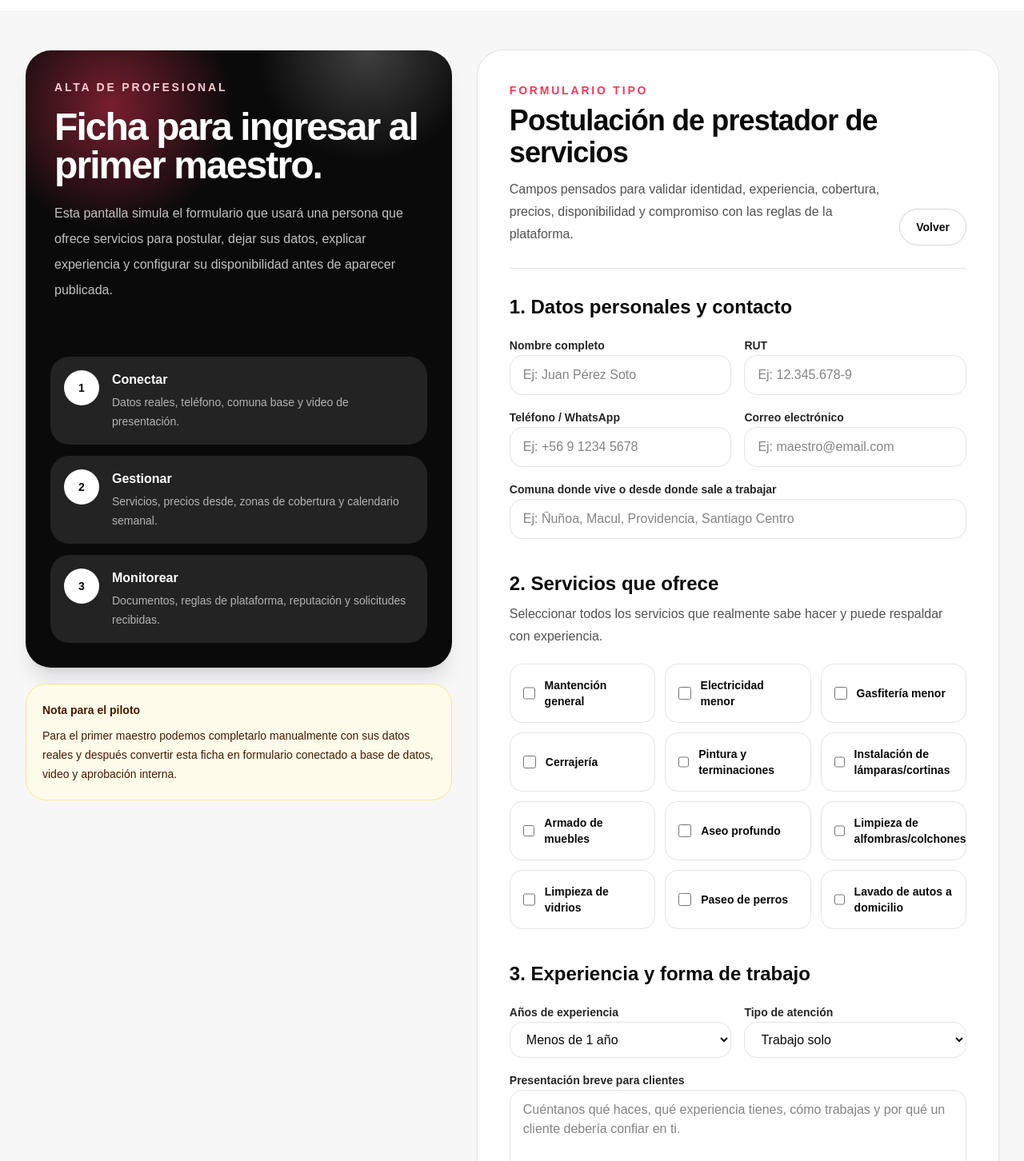
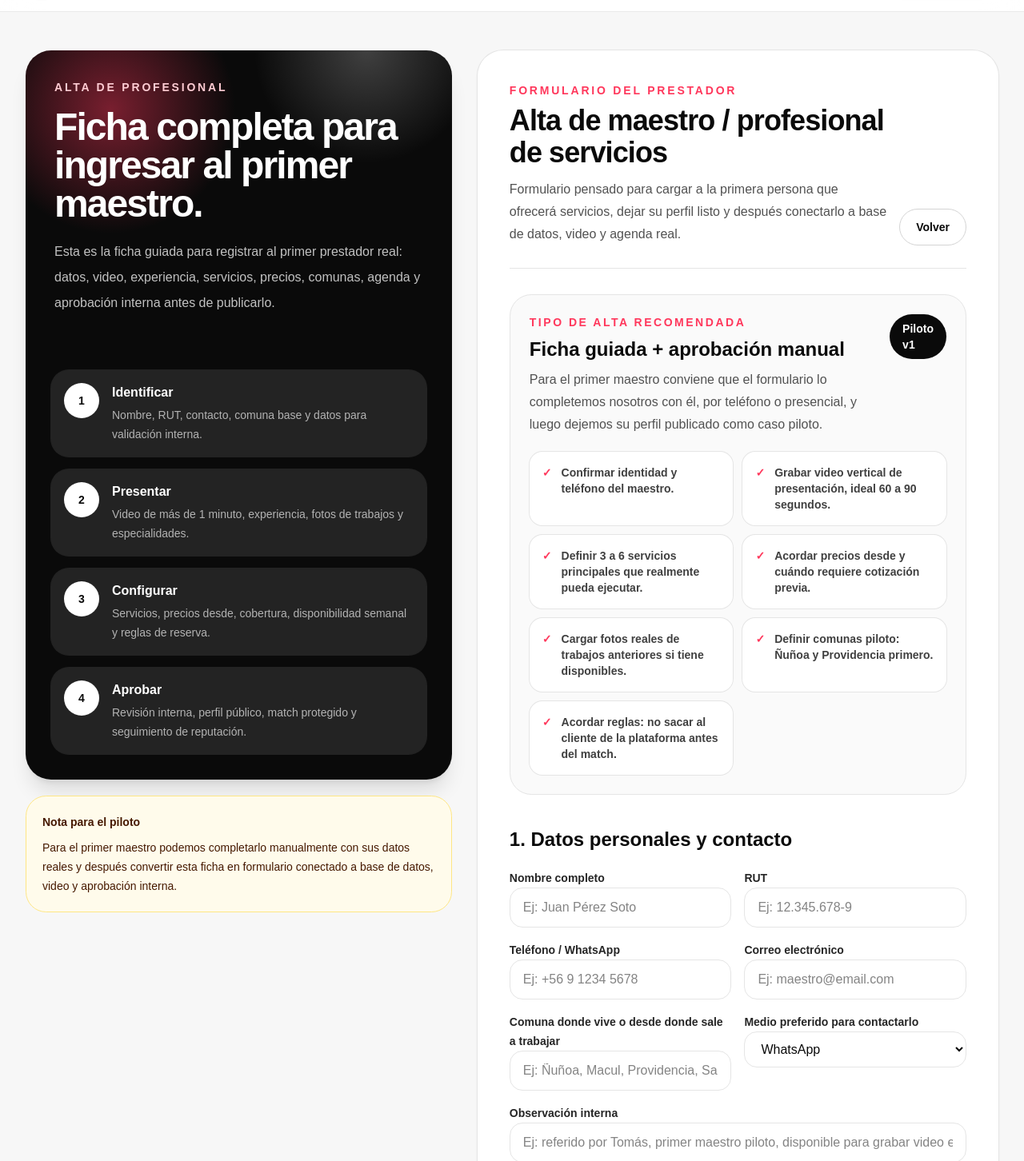
Before and after one commit to tomascastilloe-ship-it/servicios-cl-prototype, a Next.js app: page /profesionales/postular in a window 1280 px wide. Shown: the part 58-1510 px from the top of the page at 80% size. Built offline with nearby package versions, Linux system fonts and the light colour scheme.

Commit message:
feat: improve provider onboarding form

```diff
--- a/src/app/profesionales/postular/page.tsx
+++ b/src/app/profesionales/postular/page.tsx
@@ -2,7 +2,7 @@ import Link from "next/link";
 import { SiteHeader } from "@/components/SiteHeader";
 
 const serviceOptions = [
-  "Mantención general",
+  "Maestro multifunción / mantención general",
   "Electricidad menor",
   "Gasfitería menor",
   "Cerrajería",
@@ -14,6 +14,7 @@ const serviceOptions = [
   "Limpieza de vidrios",
   "Paseo de perros",
   "Lavado de autos a domicilio",
+  "Otros servicios a domicilio",
 ];
 
 const availabilityBlocks = [
@@ -33,17 +34,39 @@ const availabilityBlocks = [
 
 const onboardingSteps = [
   {
-    title: "Conectar",
-    description: "Datos reales, teléfono, comuna base y video de presentación.",
+    title: "Identificar",
+    description: "Nombre, RUT, contacto, comuna base y datos para validación interna.",
   },
   {
-    title: "Gestionar",
-    description: "Servicios, precios desde, zonas de cobertura y calendario semanal.",
+    title: "Presentar",
+    description: "Video de más de 1 minuto, experiencia, fotos de trabajos y especialidades.",
   },
   {
-    title: "Monitorear",
-    description: "Documentos, reglas de plataforma, reputación y solicitudes recibidas.",
+    title: "Configurar",
+    description: "Servicios, precios desde, cobertura, disponibilidad semanal y reglas de reserva.",
   },
+  {
+    title: "Aprobar",
+    description: "Revisión interna, perfil público, match protegido y seguimiento de reputación.",
+  },
+];
+
+const pilotChecklist = [
+  "Confirmar identidad y teléfono del maestro.",
+  "Grabar video vertical de presentación, ideal 60 a 90 segundos.",
+  "Definir 3 a 6 servicios principales que realmente pueda ejecutar.",
+  "Acordar precios desde y cuándo requiere cotización previa.",
+  "Cargar fotos reales de trabajos anteriores si tiene disponibles.",
+  "Definir comunas piloto: Ñuñoa y Providencia primero.",
+  "Acordar reglas: no sacar al cliente de la plataforma antes del match.",
+];
+
+const videoScript = [
+  "Hola, soy [nombre] y trabajo en [servicios principales].",
+  "Tengo [años] de experiencia haciendo trabajos en casas y departamentos.",
+  "Puedo ayudar en [3 ejemplos concretos de trabajos].",
+  "Trabajo principalmente en [comunas] y mi disponibilidad habitual es [días/horarios].",
+  "Mi forma de trabajo es clara: reviso el problema, explico el valor y coordino por la plataforma.",
 ];
 
 function FieldLabel({ children }: { children: React.ReactNode }) {
@@ -64,10 +87,10 @@ export default function ProfessionalApplicationPage() {
                   Alta de profesional
                 </p>
                 <h1 className="mt-4 text-4xl font-black tracking-[-0.04em] sm:text-5xl">
-                  Ficha para ingresar al primer maestro.
+                  Ficha completa para ingresar al primer maestro.
                 </h1>
                 <p className="mt-5 leading-8 text-white/75">
-                  Esta pantalla simula el formulario que usará una persona que ofrece servicios para postular, dejar sus datos, explicar experiencia y configurar su disponibilidad antes de aparecer publicada.
+                  Esta es la ficha guiada para registrar al primer prestador real: datos, video, experiencia, servicios, precios, comunas, agenda y aprobación interna antes de publicarlo.
                 </p>
               </div>
 
@@ -97,12 +120,12 @@ export default function ProfessionalApplicationPage() {
           <section className="rounded-[2rem] bg-white p-5 shadow-sm ring-1 ring-neutral-200 sm:p-8 lg:p-10">
             <div className="flex flex-col gap-4 border-b border-neutral-200 pb-7 md:flex-row md:items-end md:justify-between">
               <div>
-                <p className="text-sm font-black uppercase tracking-[0.2em] text-[#ff385c]">Formulario tipo</p>
+                <p className="text-sm font-black uppercase tracking-[0.2em] text-[#ff385c]">Formulario del prestador</p>
                 <h2 className="mt-2 text-3xl font-black tracking-tight sm:text-4xl">
-                  Postulación de prestador de servicios
+                  Alta de maestro / profesional de servicios
                 </h2>
                 <p className="mt-3 max-w-2xl leading-7 text-neutral-600">
-                  Campos pensados para validar identidad, experiencia, cobertura, precios, disponibilidad y compromiso con las reglas de la plataforma.
+                  Formulario pensado para cargar a la primera persona que ofrecerá servicios, dejar su perfil listo y después conectarlo a base de datos, video y agenda real.
                 </p>
               </div>
               <Link className="rounded-full border border-neutral-300 px-5 py-3 text-sm font-black transition hover:border-neutral-950" href="/profesionales">
@@ -111,6 +134,27 @@ export default function ProfessionalApplicationPage() {
             </div>
 
             <form className="mt-8 space-y-10">
+              <section className="rounded-[1.7rem] border border-neutral-200 bg-neutral-50 p-5 sm:p-6">
+                <div className="flex flex-col gap-3 md:flex-row md:items-start md:justify-between">
+                  <div>
+                    <p className="text-sm font-black uppercase tracking-[0.18em] text-[#ff385c]">Tipo de alta recomendada</p>
+                    <h3 className="mt-2 text-2xl font-black">Ficha guiada + aprobación manual</h3>
+                    <p className="mt-2 max-w-2xl leading-7 text-neutral-600">
+                      Para el primer maestro conviene que el formulario lo completemos nosotros con él, por teléfono o presencial, y luego dejemos su perfil publicado como caso piloto.
+                    </p>
+                  </div>
+                  <span className="rounded-full bg-neutral-950 px-4 py-2 text-sm font-black text-white">Piloto v1</span>
+                </div>
+                <div className="mt-5 grid gap-3 md:grid-cols-2">
+                  {pilotChecklist.map((item) => (
+                    <div key={item} className="flex gap-3 rounded-2xl bg-white p-4 text-sm font-bold text-neutral-700 ring-1 ring-neutral-200">
+                      <span className="text-[#ff385c]">✓</span>
+                      <span>{item}</span>
+                    </div>
+                  ))}
+                </div>
+              </section>
+
               <section>
                 <h3 className="text-2xl font-black">1. Datos personales y contacto</h3>
                 <div className="mt-5 grid gap-4 md:grid-cols-2">
@@ -130,9 +174,22 @@ export default function ProfessionalApplicationPage() {
                     <FieldLabel>Correo electrónico</FieldLabel>
                     <input className="w-full rounded-2xl border border-neutral-200 px-4 py-3 outline-none transition focus:border-neutral-950" placeholder="Ej: maestro@email.com" />
                   </div>
-                  <div className="space-y-2 md:col-span-2">
+                  <div className="space-y-2">
                     <FieldLabel>Comuna donde vive o desde donde sale a trabajar</FieldLabel>
                     <input className="w-full rounded-2xl border border-neutral-200 px-4 py-3 outline-none transition focus:border-neutral-950" placeholder="Ej: Ñuñoa, Macul, Providencia, Santiago Centro" />
+                  </div>
+                  <div className="space-y-2">
+                    <FieldLabel>Medio preferido para contactarlo</FieldLabel>
+                    <select className="w-full rounded-2xl border border-neutral-200 bg-white px-4 py-3 outline-none transition focus:border-neutral-950">
+                      <option>WhatsApp</option>
+                      <option>Llamada telefónica</option>
+                      <option>Correo electrónico</option>
+                      <option>Indiferente</option>
+                    </select>
+                  </div>
+                  <div className="space-y-2 md:col-span-2">
+                    <FieldLabel>Observación interna</FieldLabel>
+                    <input className="w-full rounded-2xl border border-neutral-200 px-4 py-3 outline-none transition focus:border-neutral-950" placeholder="Ej: referido por Tomás, primer maestro piloto, disponible para grabar video esta semana" />
                   </div>
                 </div>
               </section>
@@ -175,6 +232,10 @@ export default function ProfessionalApplicationPage() {
                     <FieldLabel>Presentación breve para clientes</FieldLabel>
                     <textarea className="min-h-32 w-full rounded-2xl border border-neutral-200 px-4 py-3 outline-none transition focus:border-neutral-950" placeholder="Cuéntanos qué haces, qué experiencia tienes, cómo trabajas y por qué un cliente debería confiar en ti." />
                   </div>
+                  <div className="space-y-2 md:col-span-2">
+                    <FieldLabel>Trabajos que NO realiza o límites del servicio</FieldLabel>
+                    <textarea className="min-h-24 w-full rounded-2xl border border-neutral-200 px-4 py-3 outline-none transition focus:border-neutral-950" placeholder="Ej: no hace trabajos con gas certificado, no realiza obras mayores, no trabaja domingos, no compra materiales sin abono." />
+                  </div>
                 </div>
               </section>
 
@@ -190,6 +251,14 @@ export default function ProfessionalApplicationPage() {
                     <input className="w-full rounded-2xl border border-neutral-200 px-4 py-3 outline-none transition focus:border-neutral-950" placeholder="$18.000" />
                   </div>
                   <div className="space-y-2">
+                    <FieldLabel>Precio diagnóstico desde</FieldLabel>
+                    <input className="w-full rounded-2xl border border-neutral-200 px-4 py-3 outline-none transition focus:border-neutral-950" placeholder="$15.000" />
+                  </div>
+                  <div className="space-y-2 md:col-span-3">
+                    <FieldLabel>Servicios con precio fijo sugerido</FieldLabel>
+                    <textarea className="min-h-24 w-full rounded-2xl border border-neutral-200 px-4 py-3 outline-none transition focus:border-neutral-950" placeholder="Ej: instalar lámpara desde $20.000, cambiar enchufe desde $18.000, reparar bisagra desde $15.000." />
+                  </div>
+                  <div className="space-y-2 md:col-span-3">
                     <FieldLabel>Costo de materiales</FieldLabel>
                     <select className="w-full rounded-2xl border border-neutral-200 bg-white px-4 py-3 outline-none transition focus:border-neutral-950">
                       <option>Cliente compra materiales</option>
@@ -236,6 +305,14 @@ export default function ProfessionalApplicationPage() {
                     <p className="mt-2 text-sm leading-6 text-neutral-600">
                       Debe durar más de 1 minuto. Debe decir quién es, qué servicios realiza, experiencia, comunas y forma de trabajo.
                     </p>
+                    <div className="mt-4 rounded-2xl bg-white p-4 ring-1 ring-neutral-200">
+                      <p className="text-sm font-black text-neutral-800">Guion sugerido</p>
+                      <ul className="mt-2 space-y-2 text-sm leading-6 text-neutral-600">
+                        {videoScript.map((line) => (
+                          <li key={line}>• {line}</li>
+                        ))}
+                      </ul>
+                    </div>
                     <button type="button" className="mt-5 rounded-full bg-neutral-950 px-5 py-3 text-sm font-black text-white">
                       Subir video
                     </button>
```
